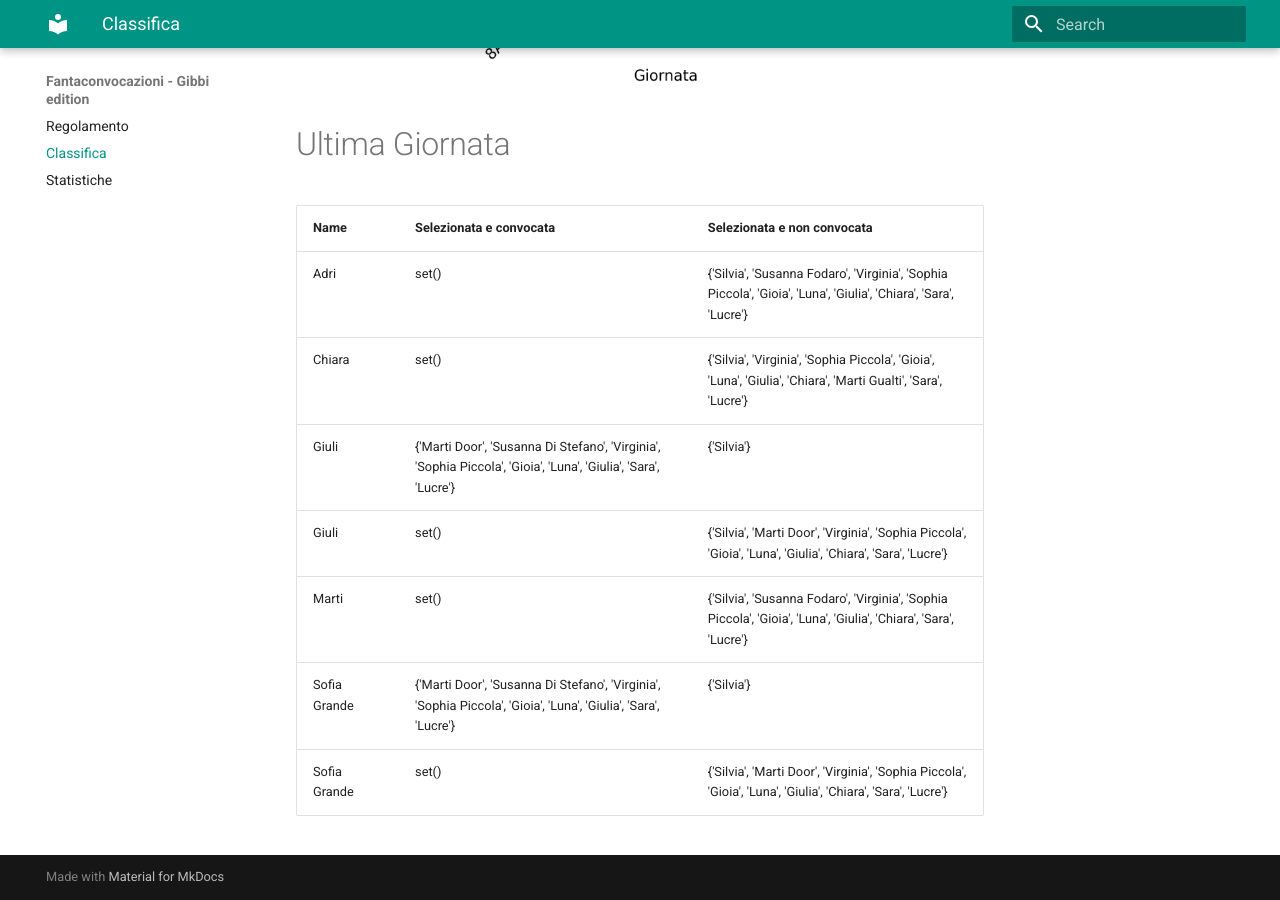
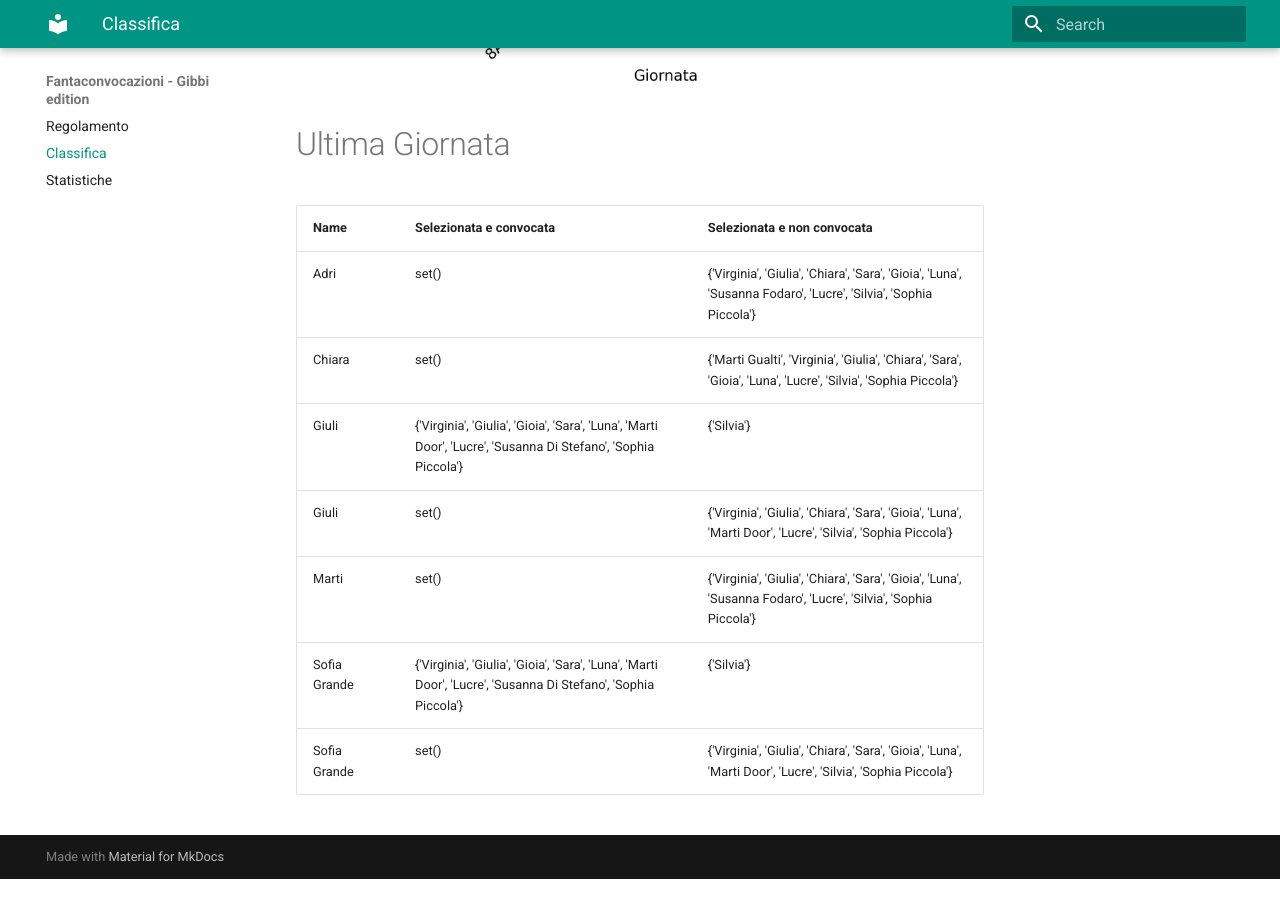
Before and after one commit to martinig94/fantagibbi, an MkDocs documentation site: the page built from docs/Classifica.md, in a window 1280 px wide and 900 px high, scrolled down 1024 px. Built offline with MkDocs 1.6.1 and Material for MkDocs 9.7.7, drawn with Linux system fonts in a browser that asks for light colours; after the commit the page ends 1903 px from its top, so only the background shows below that.

Commit message:
Auto-update from main.py

```diff
--- a/docs/Classifica.md
+++ b/docs/Classifica.md
@@ -18,11 +18,11 @@
 <!-- START_TABLE CORRECT -->
 | Name         | Selezionata e convocata                                                                                        | Selezionata e non convocata                                                                                      |
 |:-------------|:---------------------------------------------------------------------------------------------------------------|:-----------------------------------------------------------------------------------------------------------------|
-| Adri         | set()                                                                                                          | {'Silvia', 'Susanna Fodaro', 'Virginia', 'Sophia Piccola', 'Gioia', 'Luna', 'Giulia', 'Chiara', 'Sara', 'Lucre'} |
-| Chiara       | set()                                                                                                          | {'Silvia', 'Virginia', 'Sophia Piccola', 'Gioia', 'Luna', 'Giulia', 'Chiara', 'Marti Gualti', 'Sara', 'Lucre'}   |
-| Giuli        | {'Marti Door', 'Susanna Di Stefano', 'Virginia', 'Sophia Piccola', 'Gioia', 'Luna', 'Giulia', 'Sara', 'Lucre'} | {'Silvia'}                                                                                                       |
-| Giuli        | set()                                                                                                          | {'Silvia', 'Marti Door', 'Virginia', 'Sophia Piccola', 'Gioia', 'Luna', 'Giulia', 'Chiara', 'Sara', 'Lucre'}     |
-| Marti        | set()                                                                                                          | {'Silvia', 'Susanna Fodaro', 'Virginia', 'Sophia Piccola', 'Gioia', 'Luna', 'Giulia', 'Chiara', 'Sara', 'Lucre'} |
-| Sofia Grande | {'Marti Door', 'Susanna Di Stefano', 'Virginia', 'Sophia Piccola', 'Gioia', 'Luna', 'Giulia', 'Sara', 'Lucre'} | {'Silvia'}                                                                                                       |
-| Sofia Grande | set()                                                                                                          | {'Silvia', 'Marti Door', 'Virginia', 'Sophia Piccola', 'Gioia', 'Luna', 'Giulia', 'Chiara', 'Sara', 'Lucre'}     |
+| Adri         | set()                                                                                                          | {'Virginia', 'Giulia', 'Chiara', 'Sara', 'Gioia', 'Luna', 'Susanna Fodaro', 'Lucre', 'Silvia', 'Sophia Piccola'} |
+| Chiara       | set()                                                                                                          | {'Marti Gualti', 'Virginia', 'Giulia', 'Chiara', 'Sara', 'Gioia', 'Luna', 'Lucre', 'Silvia', 'Sophia Piccola'}   |
+| Giuli        | {'Virginia', 'Giulia', 'Gioia', 'Sara', 'Luna', 'Marti Door', 'Lucre', 'Susanna Di Stefano', 'Sophia Piccola'} | {'Silvia'}                                                                                                       |
+| Giuli        | set()                                                                                                          | {'Virginia', 'Giulia', 'Chiara', 'Sara', 'Gioia', 'Luna', 'Marti Door', 'Lucre', 'Silvia', 'Sophia Piccola'}     |
+| Marti        | set()                                                                                                          | {'Virginia', 'Giulia', 'Chiara', 'Sara', 'Gioia', 'Luna', 'Susanna Fodaro', 'Lucre', 'Silvia', 'Sophia Piccola'} |
+| Sofia Grande | {'Virginia', 'Giulia', 'Gioia', 'Sara', 'Luna', 'Marti Door', 'Lucre', 'Susanna Di Stefano', 'Sophia Piccola'} | {'Silvia'}                                                                                                       |
+| Sofia Grande | set()                                                                                                          | {'Virginia', 'Giulia', 'Chiara', 'Sara', 'Gioia', 'Luna', 'Marti Door', 'Lucre', 'Silvia', 'Sophia Piccola'}     |
 <!-- END_TABLE CORRECT -->
```
